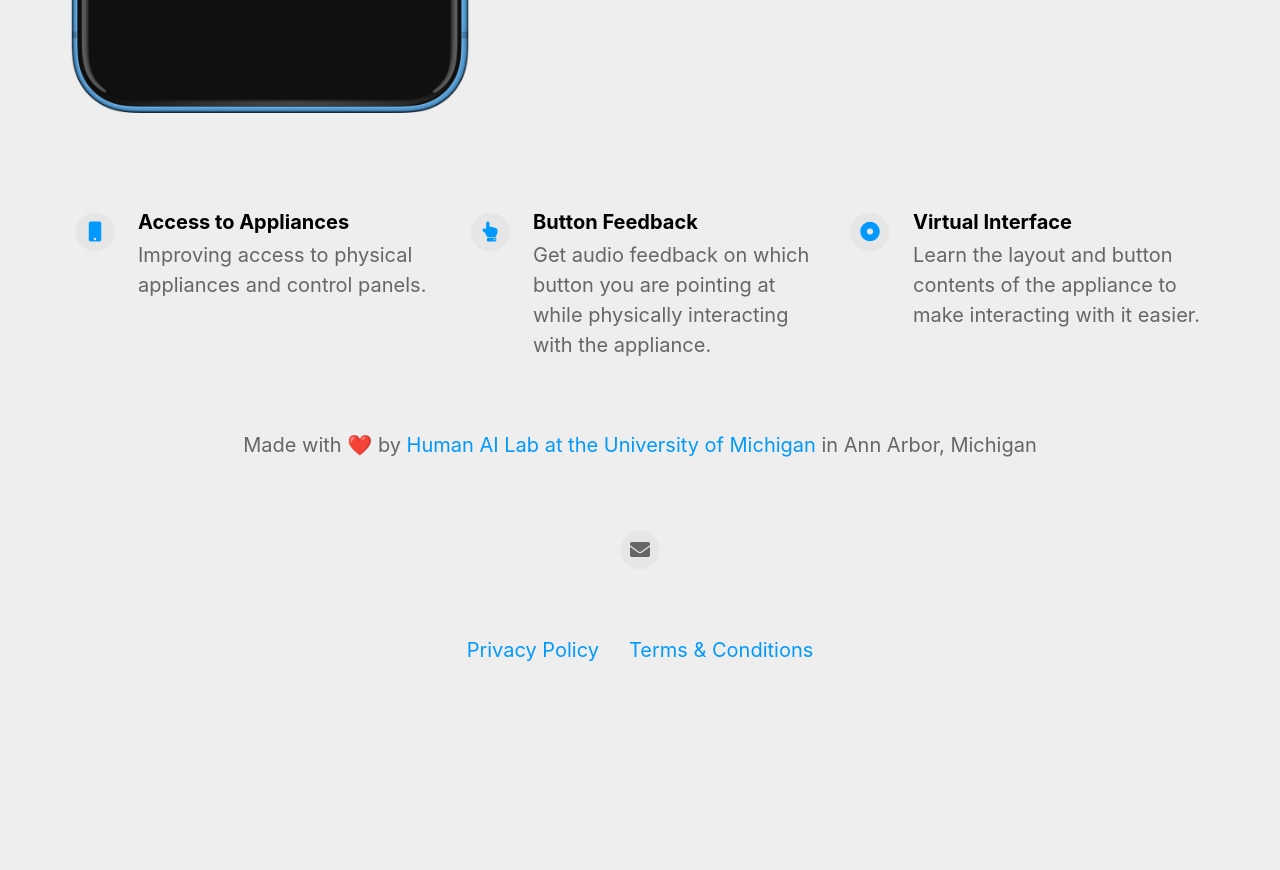
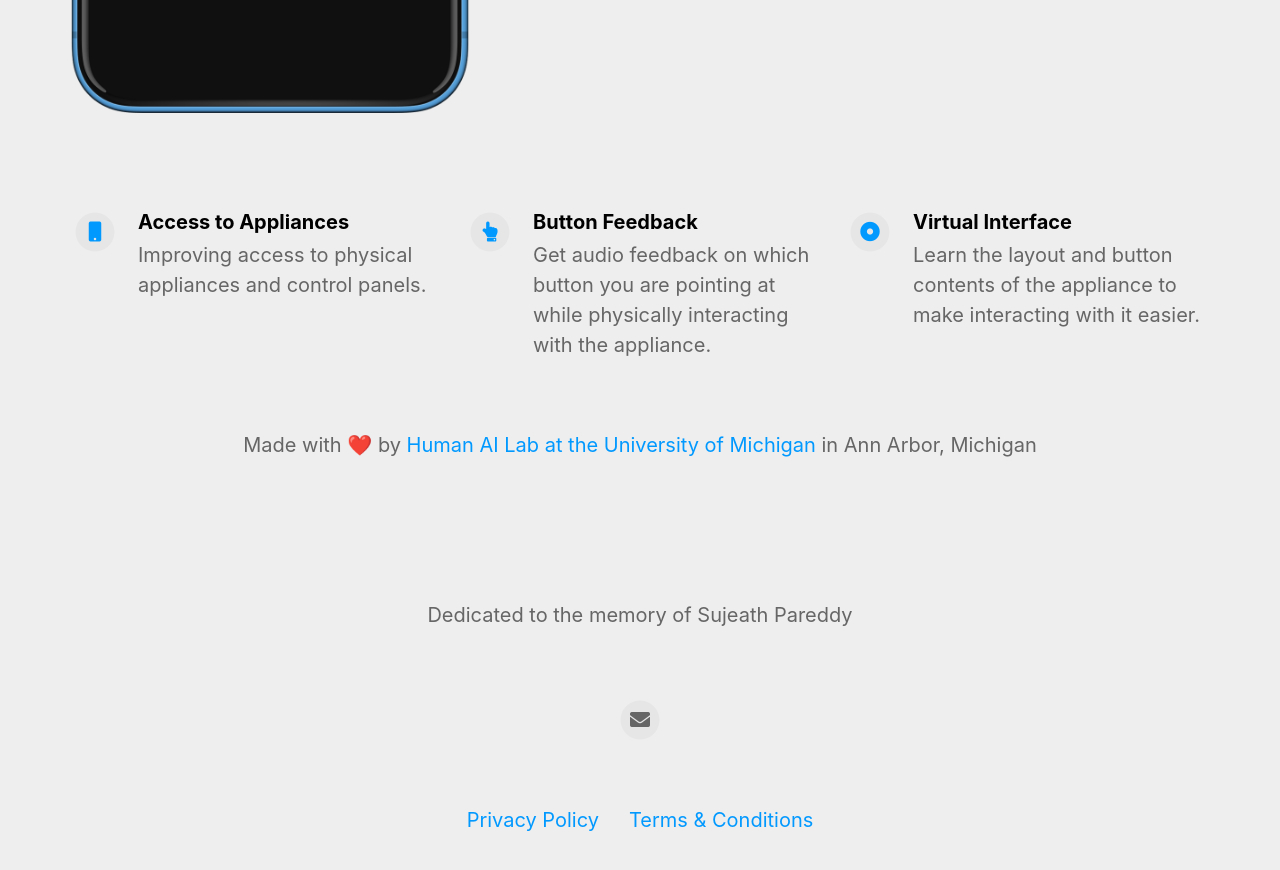
Before and after one commit to HumanAILab/vizlens-web, a Jekyll site: the page built from index.html, in a window 1280 px wide and 900 px high, scrolled down 872 px. Shown: the top 870 px of the window. Built offline with Jekyll 4.4.1, drawn with Linux system fonts in a browser that asks for light colours; nearby versions of some CDN libraries; before the commit the page ends 1602 px from its top, so only the background shows below that.

Commit message:
Update footer.html

```diff
--- a/_includes/footer.html
+++ b/_includes/footer.html
@@ -1,6 +1,7 @@
 <footer>
 	{% if site.your_name %}
 	<p class="footerText">Made with ❤️ by {% if site.your_link %}<a href="{{ site.your_link }}">{% endif %}{{ site.your_name }}{% if site.your_link %}</a>{% endif %}{% if site.your_city %} in {{ site.your_city }}{% endif %}</p>
+	<p class="footerText">Dedicated to the memory of Sujeath Pareddy</p>
 	{% endif %}
 	<div class="footerIcons">
 
```
